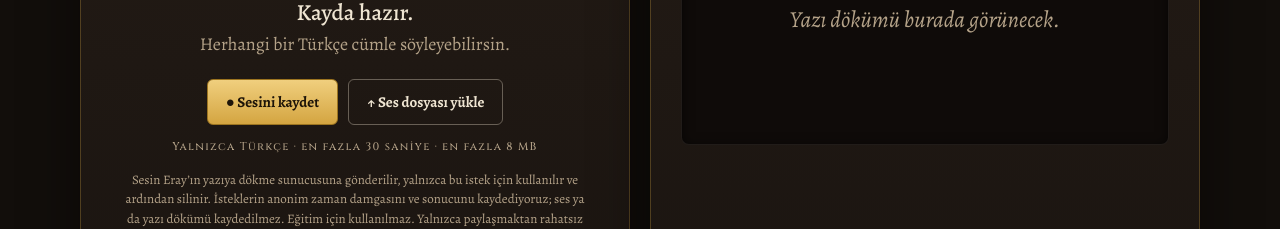
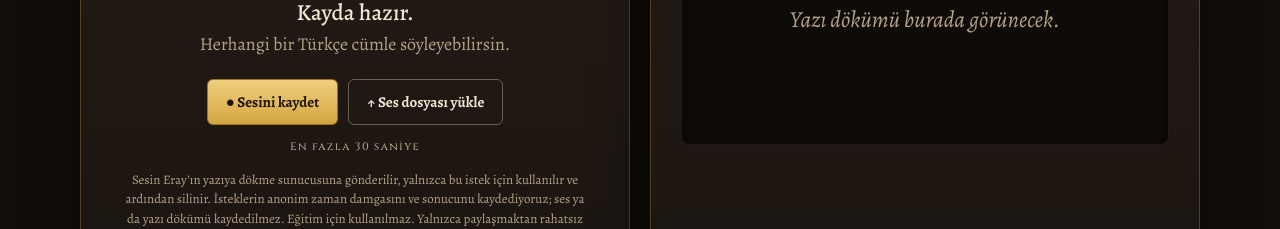
Before and after one commit to erayyap/eray-site, a website: page guess-the-size/index.html in a window 1280 px wide. Shown: the part 880-1109 px from the top of the page. Drawn offline with nearby package versions, Linux system fonts and the light colour scheme; no server answers.

Commit message:
Keep only the 30-second limit under the recording buttons
Co-Authored-By: Claude Opus 5.5 <noreply@anthropic.com>

```diff
--- a/guess-the-size/index.html
+++ b/guess-the-size/index.html
@@ -59,7 +59,7 @@
               hidden
             />
           </div>
-          <p class="limit">Yalnızca Türkçe · en fazla 30 saniye · en fazla 8 MB</p>
+          <p class="limit">En fazla 30 saniye</p>
           <audio id="playback" controls hidden></audio
           ><button
             id="transcribe"
```
